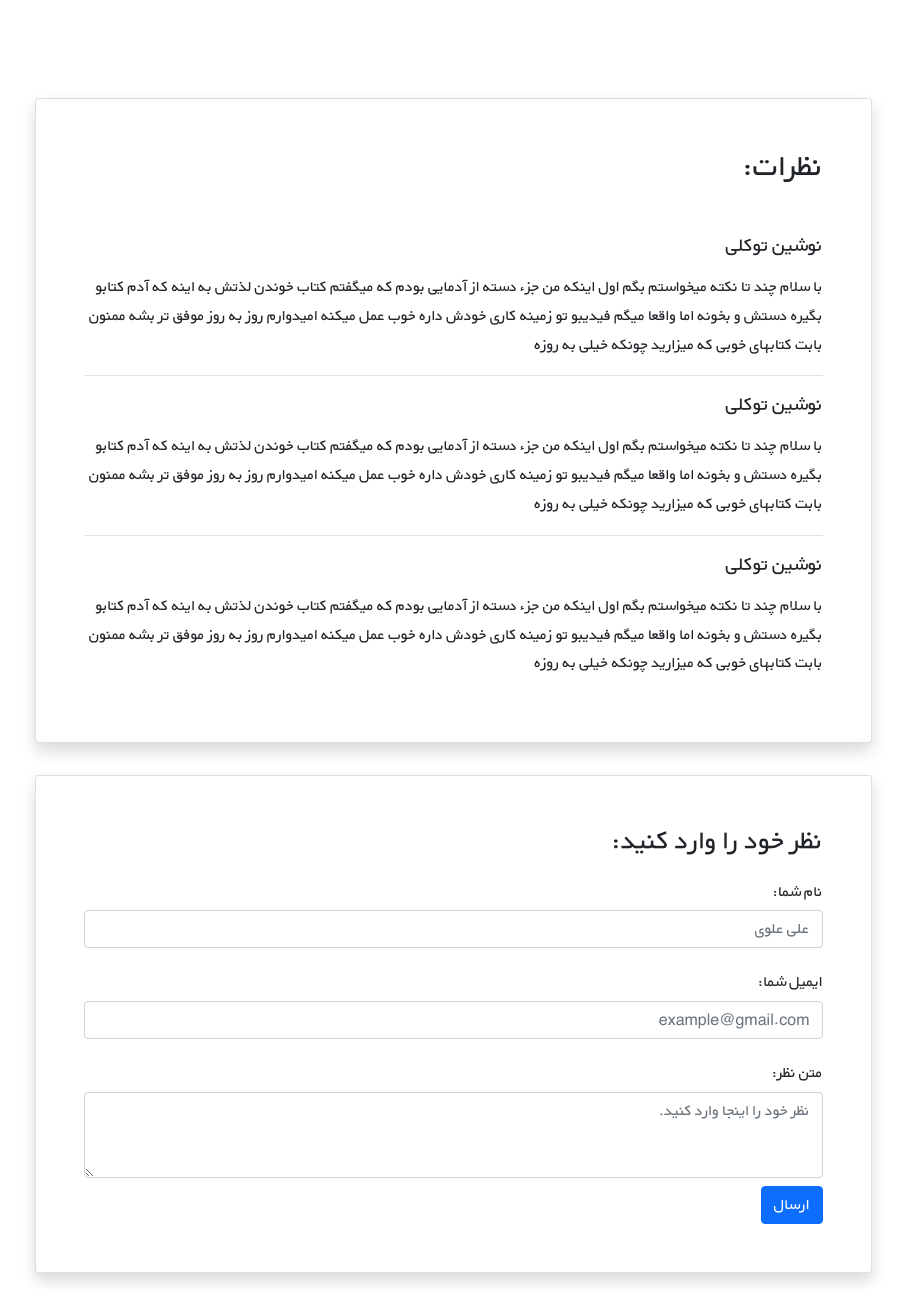
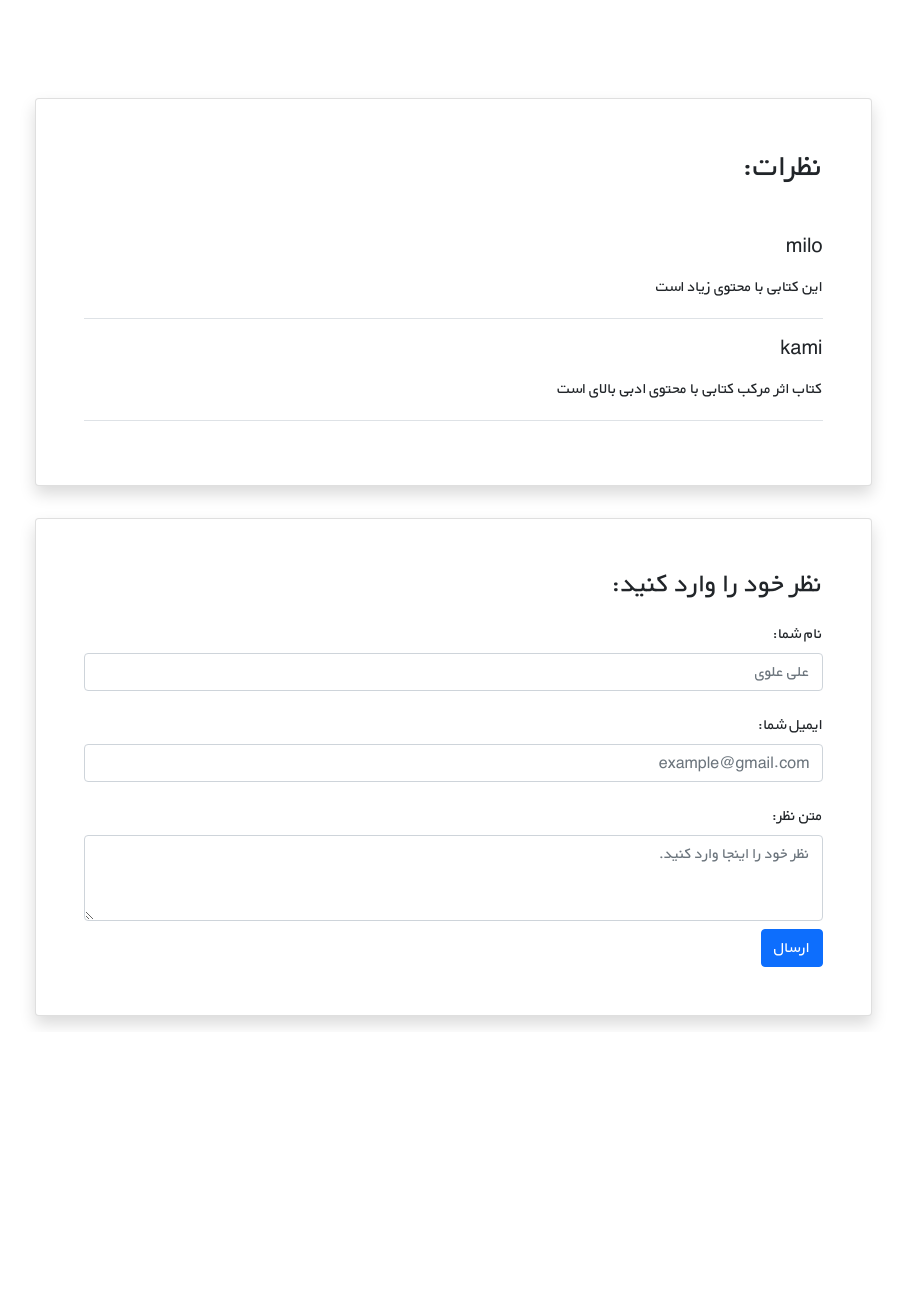
Before and after one commit to golsachamani/bookstore_project, a Django app: page /books/5/ in a window 1280 px wide. Shown: the part 1121-2410 px from the top of the page, without its empty margins (187-1093 px from the left). After the commit the page ends 2148 px from the top, so only its background shows below. Run offline with Django 4.2, Linux system fonts and the light colour scheme; data comes from the database, SQL or seed files in the repository; both versions use the stored data as it was after the commit.

Commit message:
render comment in book detail view

```diff
--- a/books/templates/books/book_detai.html
+++ b/books/templates/books/book_detai.html
@@ -41,23 +41,13 @@
             <div class="d-flex justify-content-center">
                   <div class="card shadow my-3 p-5 w-sm-75 w-100">
                      <h2 class="mb-5">نظرات:</h2>
-                     <div class="border-bottom mb-3">
-                        <h5 class="mb-3">نوشین توکلی</h5>
-                        <p>با سلام چند تا نکته میخواستم بگم اول اینکه من جزء دسته از آدمایی بودم که میگفتم کتاب خوندن لذتش
-                              به اینه که آدم کتابو بگیره دستش و بخونه اما واقعا میگم فیدیبو تو زمینه کاری خودش داره خوب عمل
-                              میکنه امیدوارم روز به روز موفق تر بشه ممنون بابت کتابهای خوبی که میزارید چونکه خیلی به روزه</p>
-                     </div>
-                     <div class="border-bottom mb-3">
-                        <h5 class="mb-3">نوشین توکلی</h5>
-                        <p>با سلام چند تا نکته میخواستم بگم اول اینکه من جزء دسته از آدمایی بودم که میگفتم کتاب خوندن لذتش
-                              به اینه که آدم کتابو بگیره دستش و بخونه اما واقعا میگم فیدیبو تو زمینه کاری خودش داره خوب عمل
-                              میکنه امیدوارم روز به روز موفق تر بشه ممنون بابت کتابهای خوبی که میزارید چونکه خیلی به روزه</p>
-                     </div>
-                     <div>
-                        <h5 class="mb-3">نوشین توکلی</h5>
-                        <p>با سلام چند تا نکته میخواستم بگم اول اینکه من جزء دسته از آدمایی بودم که میگفتم کتاب خوندن لذتش
-                              به اینه که آدم کتابو بگیره دستش و بخونه اما واقعا میگم فیدیبو تو زمینه کاری خودش داره خوب عمل
-                              میکنه امیدوارم روز به روز موفق تر بشه ممنون بابت کتابهای خوبی که میزارید چونکه خیلی به روزه</p>
+                     {% for comment in comments%}
+                        <div class="border-bottom mb-3">
+
+                           <h5 class="mb-3">{{comment.user.username}} </h5>
+                           <p>{{comment.text|linebreaks}}</p>
+                        </div>
+                     {% endfor%}
                      </div>
                   </div>
             </div>
--- a/books/urls.py
+++ b/books/urls.py
@@ -3,7 +3,7 @@ from .views import *
 
 urlpatterns = [
     path('', BookListView.as_view(), name='book_list'),
-    path('<int:pk>/',BookDetailView.as_view(), name='book_detai' ),
+    path('<int:pk>/',book_detail_view, name='book_detai' ),
     path('creat/', BookCreatView.as_view(), name='book_creat' ),
     path('<int:pk>/update/', BookUpdateView.as_view(), name= 'book_update'),
     path('<int:pk>/delete/', BookDeleteView.as_view(), name= 'book_delete')
--- a/books/views.py
+++ b/books/views.py
@@ -1,4 +1,4 @@
-from django.shortcuts import render
+from django.shortcuts import render,get_object_or_404
 from django.urls import reverse_lazy
 from django.views import generic
 from .models import Book
@@ -10,9 +10,17 @@ class BookListView(generic.ListView):
     template_name = 'books/book_list.html'
     context_object_name = 'books'
 
-class BookDetailView(generic.DetailView):
-    model = Book
-    template_name = 'books/book_detai.html'
+# class BookDetailView(generic.DetailView):
+#     model = Book
+#     template_name = 'books/book_detai.html'
+def book_detail_view(request, pk):
+    #get book object
+    book = get_object_or_404(Book, pk=pk)
+    #get book comment
+    book_comments = book.comments.all()
+
+
+    return render(request, 'books/book_detai.html',{'book':book, 'comments':book_comments} )
 
 class BookCreatView(generic.CreateView):
     form_class = BookForm
```
Also changed, not shown: db.sqlite3.
